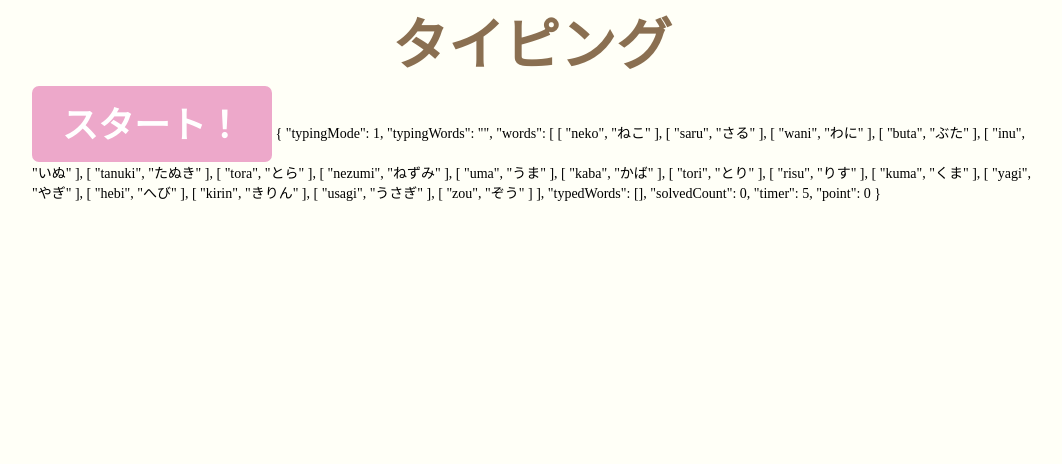
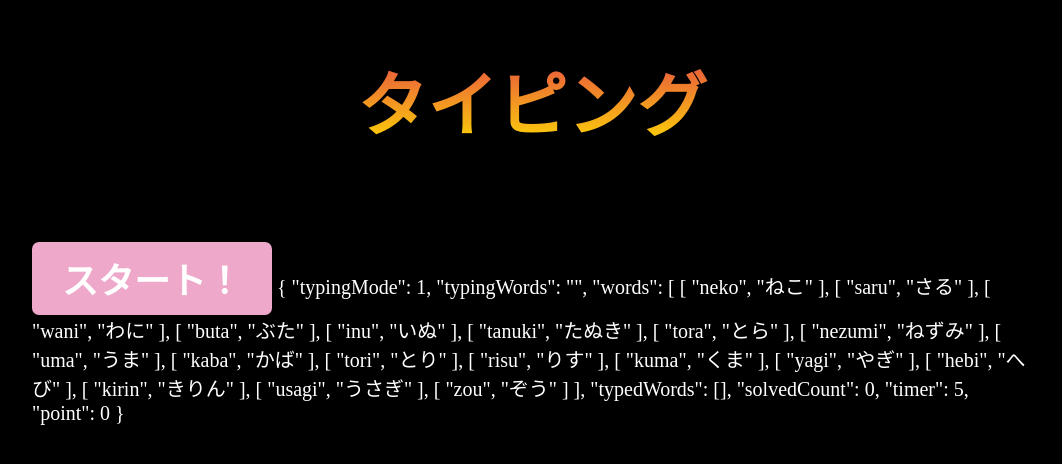
Before and after one commit to SNG-k/vue_typing, a plain HTML site: page vue -typeing.html in a window 1280 px wide. Shown: the whole page, without its empty margins (108-1170 px from the left). Drawn offline with nearby package versions, Linux system fonts and the light colour scheme; a web font is replaced by a local one.

Commit message:
css追加

```diff
--- a/style.css
+++ b/style.css
@@ -1,4 +1,9 @@
 @charset "utf-8";
+@font-face {
+	font-family: 'misaki_gothic';
+	src: url(misaki_gothic.ttf);
+}
+
 a, abbr, acronym, address, applet, article, aside, audio, b, big, blockquote, body, canvas, caption, center, cite, code, dd, del, details, dfn, dl, dt, em, embed, fieldset, figcaption, figure, footer, form, h1, h2, h3, h4, h5, h6, header, hgroup, html, i, iframe, img, ins, kbd, label, legend, li, mark, menu, nav, object, ol, output, p, pre, q, ruby, s, samp, section, small, strike, strong, sub, summary, sup, table, tbody, td, tfoot, th, thead, time, tr, tt, u, ul, var, video {
 	margin: 0;
 	padding: 0;
@@ -54,14 +59,20 @@ button {
 	background: transparent
 }
 body{
-	background: #fffff7;
+	background: #000;
+	color: #fff;
+	font-size: 20px;
 }
 h1{
-	font-size: 56px;
-	color: #8a6f51;
+	font-size: 70px;
 	font-weight: bold;
-	font-family: 'M PLUS 1p', sans-serif;
+	font-family: 'misaki_gothic', monospace;
 	text-align: center;
+	margin-top: 50px;
+	color: #fff;
+	background: -webkit-linear-gradient(90deg, #ffe001, #e54646);
+    -webkit-background-clip: text;
+    -webkit-text-fill-color: transparent;
 }
 button{
 	background: #eda8ca;
@@ -70,9 +81,11 @@ button{
     border-radius: 7px;
     color: #FFF;
     font-weight: bold;
-    font-family: 'M PLUS 1p', sans-serif;
+   font-family: 'misaki_gothic', monospace;
 }
 #typing{
 	width: 1000px;
     margin: 0 auto;
+	padding: 90px 0 0;
+    box-sizing: border-box;
 }
--- a/vue -typeing.html
+++ b/vue -typeing.html
@@ -8,14 +8,14 @@
         display: none;
     }
 </style>
-<link href="https://fonts.googleapis.com/css2?family=M+PLUS+1p:wght@800&display=swap" rel="stylesheet">
+<link href="https://fonts.googleapis.com/css2?family=VT323&display=swap" rel="stylesheet">
 <link rel="stylesheet" type="text/css" href="style.css" >
 </head>
 
 <body>
+
+<h1>タイピング</h1>
 <div id="typing" v-cloak>
-	<h1>タイピング</h1>
-
 	<button @click="startBtn" v-if="typingMode == 1">スタート！</button>
 	<div class="typingBlock" v-else-if="typingMode == 2">
 		<p>スタート</p>
```
Also changed, not shown: 2 other files.
